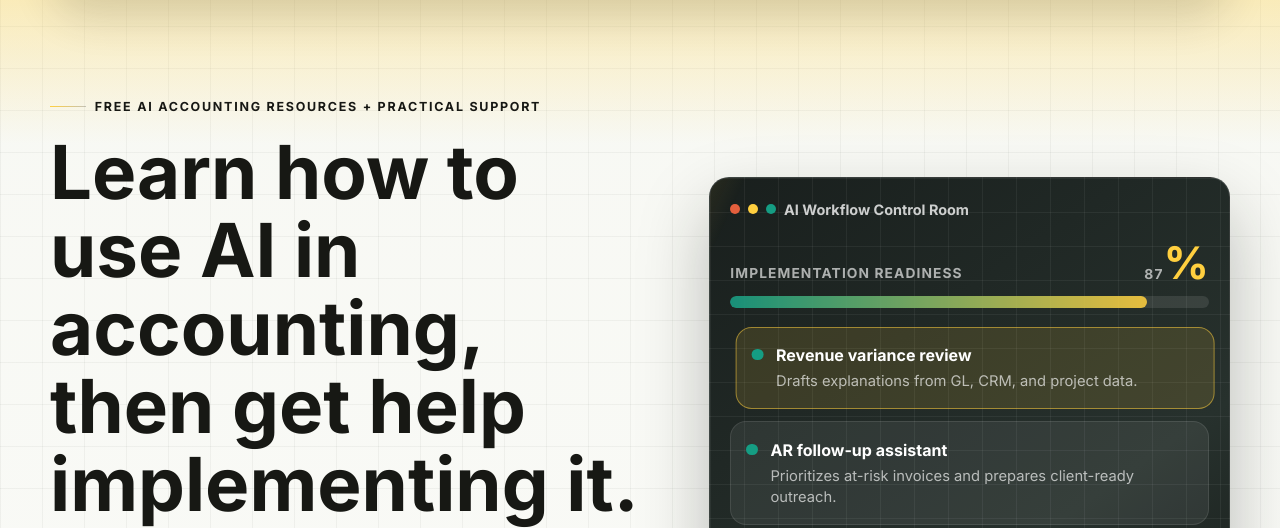
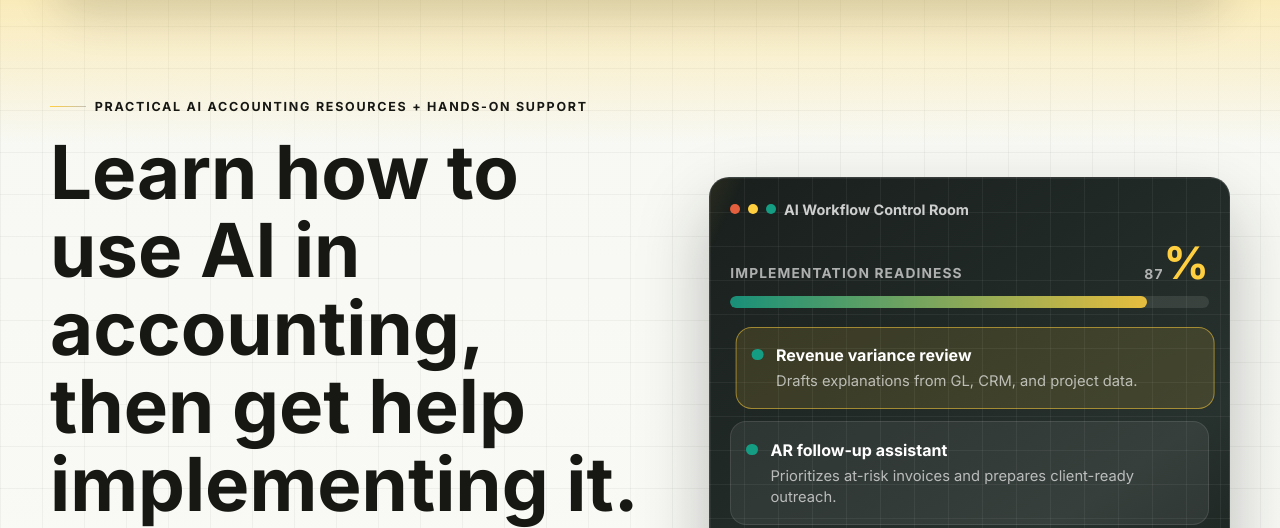
Before and after one commit to bennett-bernard/augmentic-accounting-site, a Python web app: template templates/index.html in a window 1280 px wide. Shown: the part 100-628 px from the top of the page. Run offline with Jinja, Linux system fonts and the light colour scheme; the template is opened without the code that fills it, so the values that code supplies are empty.

Commit message:
Soften paid support copy

```diff
--- a/templates/about.html
+++ b/templates/about.html
@@ -56,7 +56,7 @@
             <div>
                 <p class="eyebrow">Next step</p>
                 <h2>Explore the free resources or get help implementing.</h2>
-                <p>Augmentic shares practical AI accounting ideas freely, with paid coaching and implementation support for teams that want help putting the ideas to work.</p>
+                <p>Augmentic shares practical AI accounting ideas freely, with dedicated coaching and implementation support for teams that want help putting the ideas to work.</p>
             </div>
             <div class="button-row button-row--compact">
                 <a href="{{ url_for('home') }}#offers" class="btn btn--primary">Work with Augmentic</a>
--- a/templates/base.html
+++ b/templates/base.html
@@ -59,8 +59,8 @@
                 <div class="footer__top">
                     <div>
                         <p class="eyebrow eyebrow--light">Augmentic Accounting</p>
-                        <h2>Free AI accounting guidance, with implementation help when you need it.</h2>
-                        <p class="footer__lede">Articles and resources stay free. Paid work is focused on coaching and hands-on implementation for teams that want practical AI adoption with controls.</p>
+                        <h2>Practical AI accounting guidance, with dedicated help when you need it.</h2>
+                        <p class="footer__lede">Articles and resources stay available for self-guided learning. Client work is focused on coaching and hands-on implementation for teams that want practical AI adoption with controls.</p>
                     </div>
                     <div class="footer__contact-card">
                         <p class="footer__label">Contact</p>
--- a/templates/coaching.html
+++ b/templates/coaching.html
@@ -8,7 +8,7 @@
     <div class="container page-hero__grid">
         <div class="reveal">
             <a href="{{ url_for('home') }}" class="breadcrumb-link">Back to Home</a>
-            <p class="eyebrow">Paid support</p>
+            <p class="eyebrow">Dedicated support</p>
             <h1>Coaching and implementation support for practical AI accounting workflows.</h1>
             <p class="page-hero__lead">For leaders and accountants who want help applying the free material to real workflows. Augmentic helps you choose the right use cases, build the operating structure, and keep adoption grounded in review, privacy, and control.</p>
         </div>
@@ -25,7 +25,7 @@
         <article class="content-surface reveal">
             <div class="article-content article-content--tight">
                 <h2>Where Augmentic helps</h2>
-                <p>The free articles and resources are there for accountants who want to learn on their own. Paid work is for teams that want direct help applying the ideas.</p>
+                <p>The articles and resources are there for accountants who want to learn on their own. Dedicated support is for teams that want direct help applying the ideas.</p>
                 <p>Coaching focuses on judgment: where AI fits, what to avoid, how to review output, and how to talk about risk with leadership. Implementation focuses on buildout: prompts, SOPs, workflow specs, training, and control documentation.</p>
                 <p>The goal is practical adoption that improves speed without turning the accounting function into an uncontrolled experiment.</p>
             </div>
--- a/templates/index.html
+++ b/templates/index.html
@@ -7,7 +7,7 @@
 <section class="hero product-hero section">
     <div class="container hero__grid">
         <div class="hero__content reveal">
-            <p class="eyebrow">Free AI accounting resources + practical support</p>
+            <p class="eyebrow">Practical AI accounting resources + hands-on support</p>
             <h1 class="hero__title">Learn how to use AI in accounting, then get help implementing it.</h1>
             <p class="hero__lede">Augmentic Accounting shares practical articles, examples, and working resources for accountants exploring AI and automation. When you want direct help, Augmentic offers coaching and implementation support to turn those ideas into controlled workflows your team can actually use.</p>
             <div class="button-row">
@@ -119,7 +119,7 @@
         <div class="transformation-copy reveal">
             <p class="eyebrow">The desired outcome</p>
             <h2>Move from scattered AI experiments to a controlled accounting AI system.</h2>
-            <p>The free material helps you understand what is possible. Coaching and implementation support help you choose the right workflows, build the prompts and SOPs, document the controls, and train the team without weakening review standards.</p>
+            <p>The self-guided material helps you understand what is possible. Coaching and implementation support help you choose the right workflows, build the prompts and SOPs, document the controls, and train the team without weakening review standards.</p>
         </div>
         <div class="before-after reveal reveal--delay">
             <div class="before-after__column">
@@ -149,8 +149,8 @@
         <div class="offerings-band reveal">
             <div class="offerings-band__intro">
                 <p class="eyebrow">How Augmentic helps</p>
-                <h2>Free information first. Paid support when you want help applying it.</h2>
-                <p>The site is built around practical education for accountants. Paid work is focused on coaching and implementation support for teams that want to turn the ideas into governed workflows.</p>
+                <h2>Start with the practical material. Add dedicated support when it is time to implement.</h2>
+                <p>The site is built around practical education for accountants. For teams ready to move beyond reading, Augmentic provides coaching and hands-on implementation that turns ideas into governed workflows.</p>
             </div>
 
             <div class="offerings-grid">
@@ -178,14 +178,14 @@
     <div class="container">
         <div class="offer-stack reveal">
             <div>
-                <p class="eyebrow">Paid support</p>
+                <p class="eyebrow">Dedicated support</p>
                 <h2>Support that stays tied to real accounting work.</h2>
             </div>
             <div class="value-grid">
                 <article>
                     <span>01</span>
                     <h3>Free foundation</h3>
-                    <p>Use the articles and resources to understand practical AI use cases, risks, workflows, and adoption patterns before spending money.</p>
+                    <p>Use the articles and resources to understand practical AI use cases, risks, workflows, and adoption patterns before committing to a buildout.</p>
                 </article>
                 <article>
                     <span>02</span>
```
